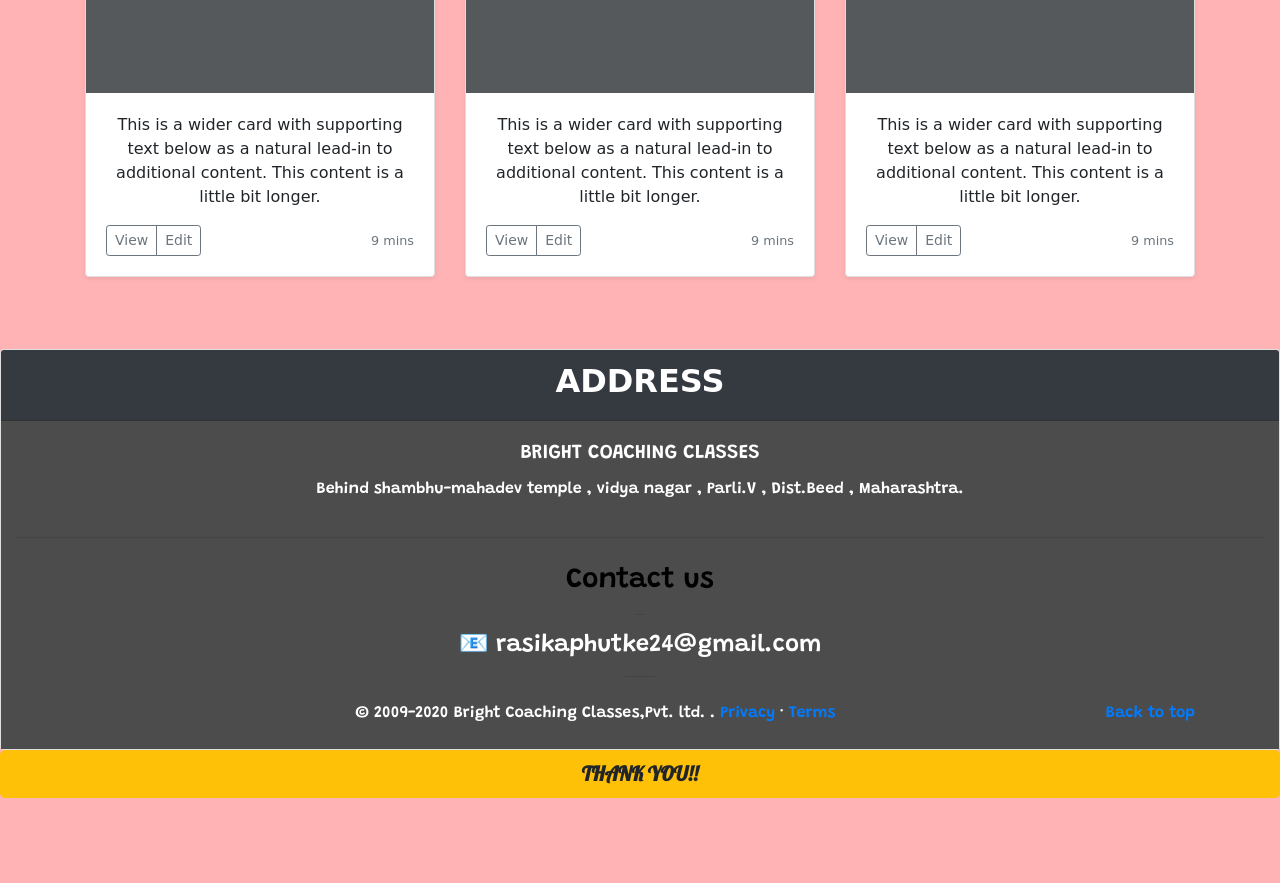
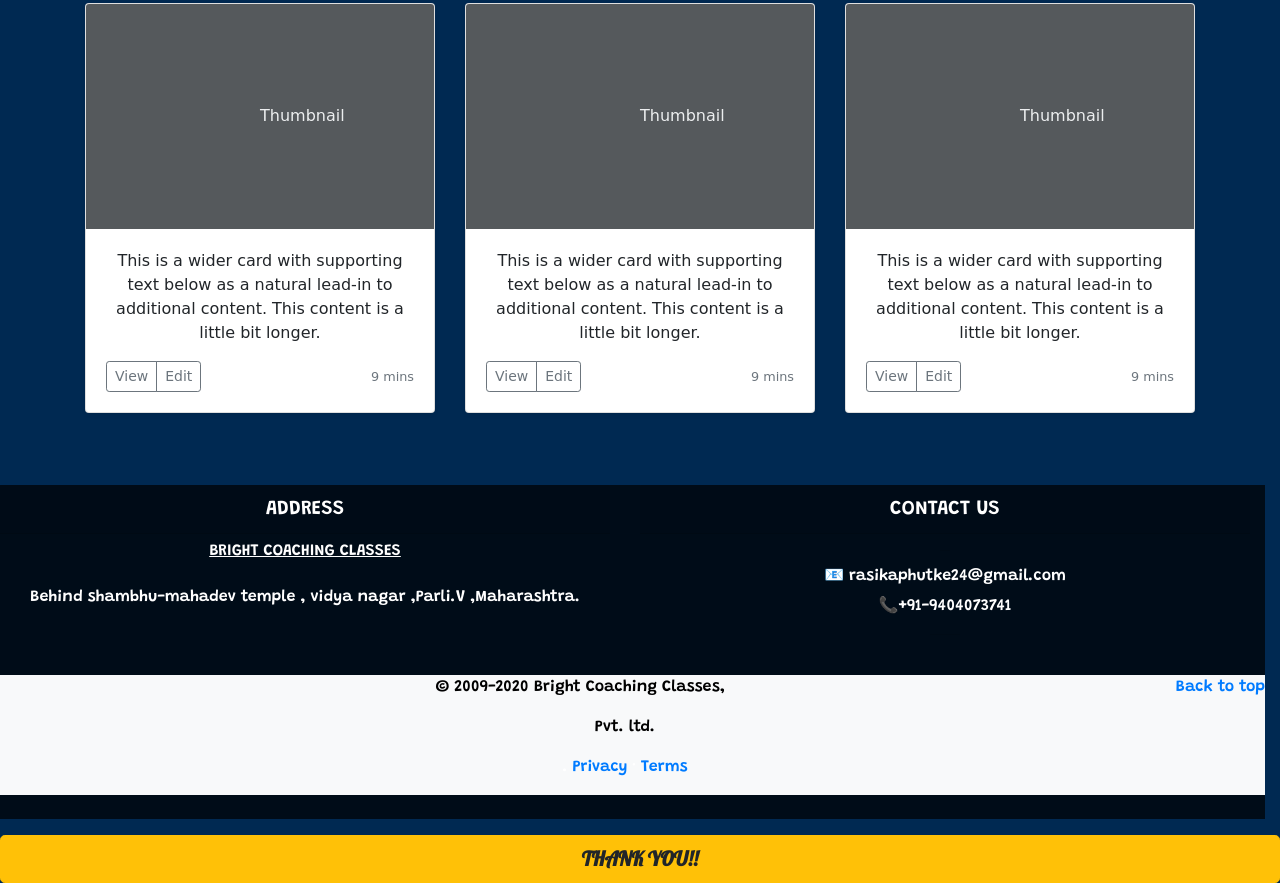
Before and after one commit to rcp24/BCC-s-Website-Bootstrap, a plain HTML site: page gallery.html in a window 1280 px wide. Shown: the part 1073-1956 px from the top of the page. Before the commit the page ends 1871 px from the top, so only its background shows below. Drawn offline with nearby package versions, Linux system fonts and the light colour scheme; a web font is replaced by a local one.

Commit message:
Update gallery.html

```diff
--- a/gallery.html
+++ b/gallery.html
@@ -15,7 +15,9 @@
   </head>
   <style type="text/css">
     body{
-      background-color: rgba(255,5,10,0.3);
+      background-color: #002952;
+
+
       font-family: 'Henny',cursive,bold;
     }
 
@@ -88,7 +90,7 @@
   </div>
 </nav>
 
-
+<h1 class="text-center text-white padding-top" style="font-family: 'Henny',cursive; padding-top: 80px;"><u>GALLERY</u></h1>
 <div class="album py-5 text-center">
     <div class="container">
 
@@ -243,30 +245,31 @@
 
 
 
-<div class="card text-center ">
-  <div class="card-header bg-dark text-white" style="font-family:'Henny Penny',cursive; ">
-    <h2><strong>ADDRESS</strong></h2>
+<div id="footer"class="row mb-3 text-white padding-top text-center"style="width: 100%" >
+    <div class="col-md-6 themed-grid-col">
+    <h5 class="card-header text-center padding-bottom" ><strong>ADDRESS</strong></h5>
+    <h6 class="card-title my-2"><u>BRIGHT COACHING CLASSES</u></h6>
+    <p class="card-text my-4">Behind shambhu-mahadev temple , vidya nagar ,Parli.V ,Maharashtra.</p>
+    </div>
+
+
+
+   <div class="col-md-6 themed-grid-col">
+  <h5 class="card-header text-center padding-bottom" ><strong>CONTACT US</strong></h5>
+  <hr style="width: 10px">
+  <div class="text-center"><h6>  <italic>&#x1F4E7;    rasikaphutke24@gmail.com</italic></h6>
+  <p class="text-white">&#128222;+91-9404073741</p>
   </div>
+  <hr style="width: 30px">
+</div>
 
- <div id="footer"class="container-fluid text-white" >
-  <div class="card-body" >
-    <h5 class="card-title">BRIGHT COACHING CLASSES</h5>
-    <p class="card-text">Behind shambhu-mahadev temple , vidya nagar , Parli.V , Dist.Beed , Maharashtra.</p>
 
-  </div>
 
-  <hr style="height:10px ">
-
-  <h3 style="color: black;">Contact us</h3>
-  <hr style="width: 10px">
-  <div class="container text-center"><h4 >  <italic>&#x1F4E7;    rasikaphutke24@gmail.com</italic></h4></div>
-  <hr style="width: 30px">
-  <footer class="container text-center my-4">
+<footer class=" text-center my-4 bg-light" style="width: 100%">
     <p class="float-right"><a href="index.html">Back to top</a></p>
-    <p class="text-center">© 2009-2020 Bright Coaching Classes,Pvt. ltd.
+    <p class="text-center" style="color: black;">© 2009-2020 Bright Coaching Classes,<p style="color: black;">Pvt. ltd.</p>
     . <a href="#">Privacy</a> · <a href="#">Terms</a></p>
   </footer>
-  </div>
 </div>
 
 
@@ -280,4 +283,4 @@
  <script src="https://code.jquery.com/jquery-3.5.1.slim.min.js" integrity="sha384-DfXdz2htPH0lsSSs5nCTpuj/zy4C+OGpamoFVy38MVBnE+IbbVYUew+OrCXaRkfj" crossorigin="anonymous"></script>
     <script src="https://cdn.jsdelivr.net/npm/popper.js@1.16.1/dist/umd/popper.min.js" integrity="sha384-9/reFTGAW83EW2RDu2S0VKaIzap3H66lZH81PoYlFhbGU+6BZp6G7niu735Sk7lN" crossorigin="anonymous"></script>
     <script src="https://stackpath.bootstrapcdn.com/bootstrap/4.5.2/js/bootstrap.min.js" integrity="sha384-B4gt1jrGC7Jh4AgTPSdUtOBvfO8shuf57BaghqFfPlYxofvL8/KUEfYiJOMMV+rV" crossorigin="anonymous"></script>
-</body>
+   </body></html>
```
